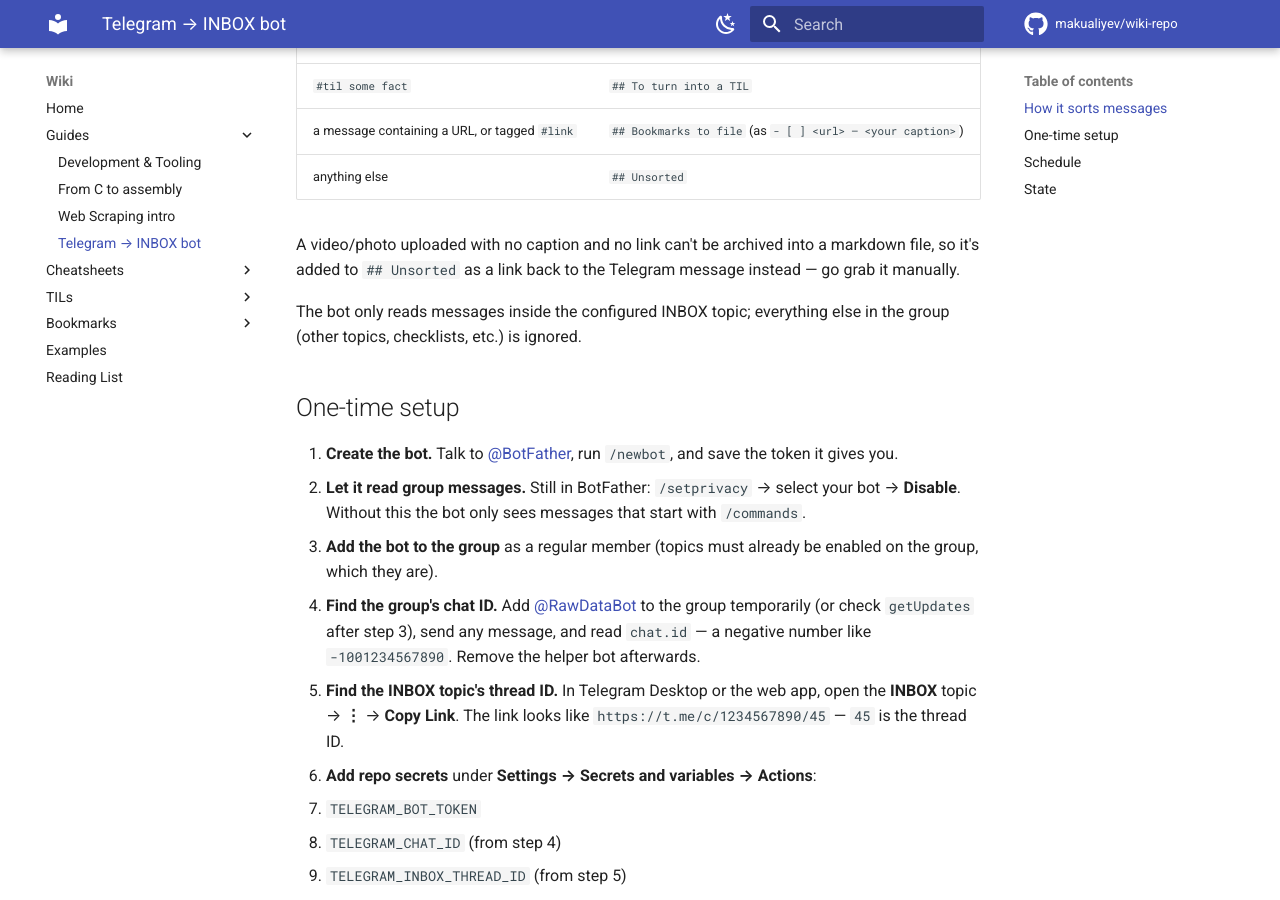
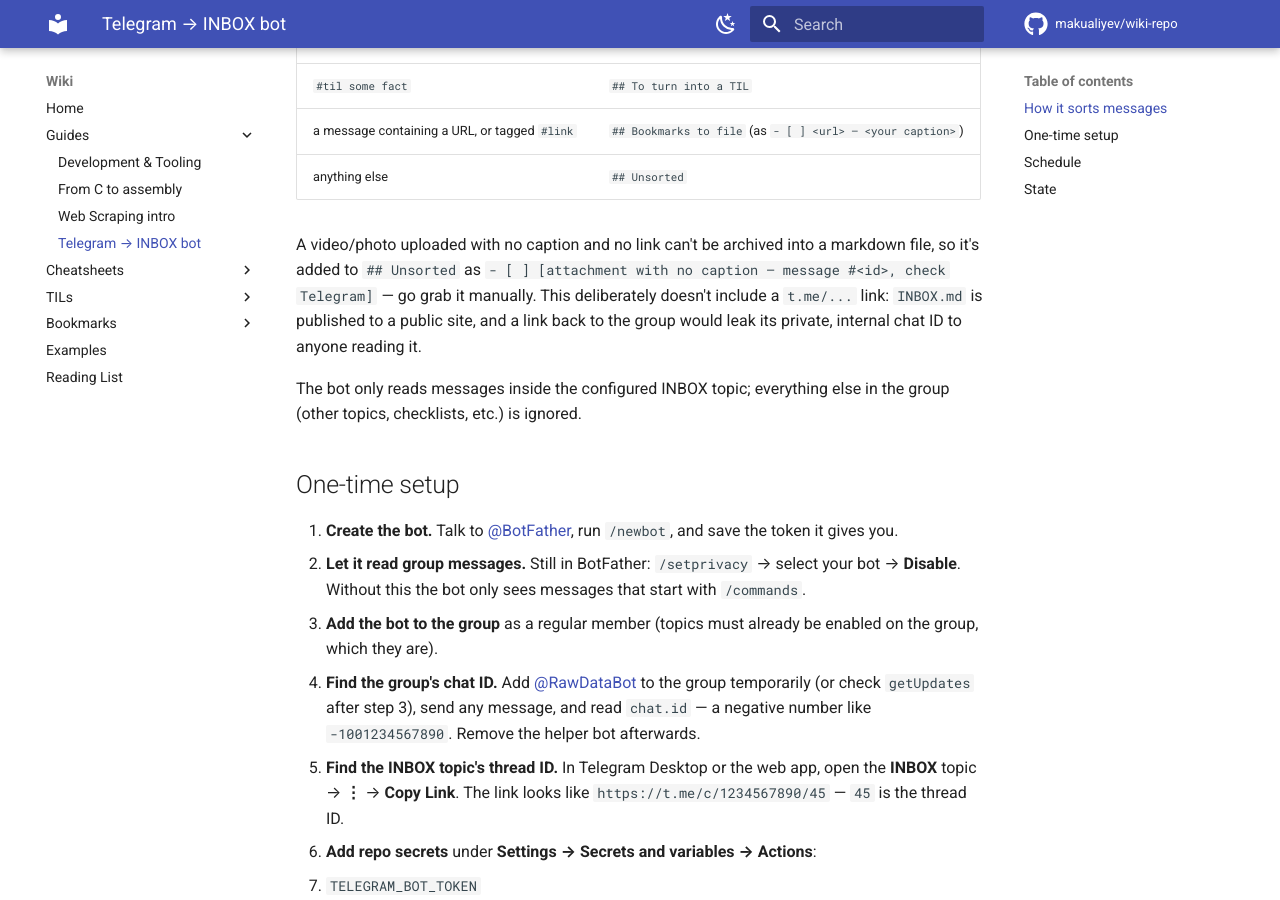
Before and after one commit to makualiyev/wiki-repo, an MkDocs documentation site: the page built from docs/guides/telegram-inbox-bot.md, in a window 1280 px wide and 900 px high, scrolled down 423 px. Built offline with MkDocs 1.6.1 and Material for MkDocs 9.7.7, drawn with Linux system fonts in a browser that asks for light colours; comment, search, counter and statistics services are not loaded.

Commit message:
Stop leaking the private group's chat ID into INBOX.md
format_entry() previously built a t.me/c/<chat_id>/<thread_id>/<message_id>
link as a breadcrumb for media with no caption/link. INBOX.md is published
to a public site, so that leaked the private group's internal chat ID to
anyone reading the deployed wiki. Replace it with a message-id-only
breadcrumb that carries no identifying group info.

(The instance already on main was scrubbed by amending and
force-pushing the offending commit, since this is a public repo.)

Co-Authored-By: Claude Sonnet 5 <noreply@anthropic.com>
Claude-Session: https://claude.ai/code/session_01YD4dAionSmboNQpjCpxpTD

```diff
--- a/docs/guides/telegram-inbox-bot.md
+++ b/docs/guides/telegram-inbox-bot.md
@@ -18,8 +18,11 @@ Every message posted in the group's **INBOX** topic gets one bullet in
 | anything else | `## Unsorted` |
 
 A video/photo uploaded with no caption and no link can't be archived into a
-markdown file, so it's added to `## Unsorted` as a link back to the
-Telegram message instead — go grab it manually.
+markdown file, so it's added to `## Unsorted` as `- [ ] [attachment with no
+caption — message #<id>, check Telegram]` — go grab it manually. This
+deliberately doesn't include a `t.me/...` link: `INBOX.md` is published to
+a public site, and a link back to the group would leak its private,
+internal chat ID to anyone reading it.
 
 The bot only reads messages inside the configured INBOX topic; everything
 else in the group (other topics, checklists, etc.) is ignored.
```
Also changed, not shown: 1 other file.
